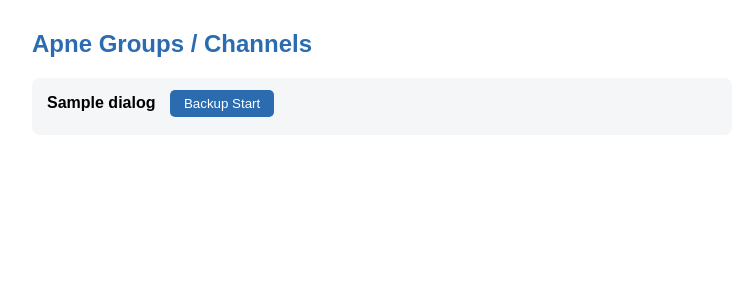
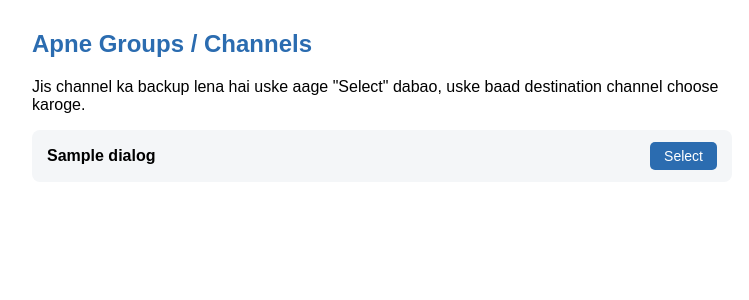
Before and after one commit to payxpoint-art/TG-N-VIDOS, a FastAPI app: template templates/channels.html in a window 1280 px wide. Shown: the top 300 px of the page, without its empty margins (258-1007 px from the left). Run offline with FastAPI, Linux system fonts and the light colour scheme; the template is opened without the code that fills it: most values are stand-ins (such as "Sample title", 1, 10 or a date in 2020); parts of the project's set-up code (start-up, migrations or seed data) failed here and were passed over.

Commit message:
Overwrite via github_sync_tool

```diff
--- a/database.py
+++ b/database.py
@@ -1,7 +1,10 @@
 import sqlite3
+import json
 from contextlib import contextmanager
 
 DB_PATH = "backup.db"
+
+MAX_LOG_LINES = 100
 
 
 def init_db():
@@ -11,12 +14,15 @@ def init_db():
         CREATE TABLE IF NOT EXISTS backup_progress (
             channel_id TEXT PRIMARY KEY,
             channel_name TEXT,
+            destination_id TEXT,
+            destination_name TEXT,
             last_message_id INTEGER DEFAULT 0,
             total_videos INTEGER DEFAULT 0,
             total_photos INTEGER DEFAULT 0,
             total_files INTEGER DEFAULT 0,
             total_failed INTEGER DEFAULT 0,
-            status TEXT DEFAULT 'idle'
+            status TEXT DEFAULT 'idle',
+            logs TEXT DEFAULT '[]'
         )
     """)
     conn.commit()
@@ -39,7 +45,14 @@ def get_progress(channel_id):
         row = conn.execute(
             "SELECT * FROM backup_progress WHERE channel_id=?", (channel_id,)
         ).fetchone()
-        return dict(row) if row else None
+        if not row:
+            return None
+        result = dict(row)
+        try:
+            result["logs"] = json.loads(result.get("logs") or "[]")
+        except Exception:
+            result["logs"] = []
+        return result
 
 
 def upsert_progress(channel_id, **fields):
@@ -58,3 +71,12 @@ def upsert_progress(channel_id, **fields):
                 f"INSERT INTO backup_progress ({cols}) VALUES ({qs})",
                 (channel_id, *fields.values())
             )
+
+
+def add_log(channel_id, message):
+    progress = get_progress(channel_id) or {}
+    logs = progress.get("logs", [])
+    logs.append(message)
+    if len(logs) > MAX_LOG_LINES:
+        logs = logs[-MAX_LOG_LINES:]
+    upsert_progress(channel_id, logs=json.dumps(logs))
--- a/drive_uploader.py
+++ /dev/null
@@ -1,49 +0,0 @@
-import os
-import json
-from google.oauth2 import service_account
-from googleapiclient.discovery import build
-from googleapiclient.http import MediaFileUpload
-
-SCOPES = ["https://www.googleapis.com/auth/drive"]
-DRIVE_FOLDER_ID = os.environ["DRIVE_FOLDER_ID"]
-
-
-def get_drive_service():
-    creds_json = json.loads(os.environ["GOOGLE_SERVICE_ACCOUNT_JSON"])
-    creds = service_account.Credentials.from_service_account_info(
-        creds_json, scopes=SCOPES
-    )
-    return build("drive", "v3", credentials=creds)
-
-
-def upload_file(local_path, filename, subfolder_name=None):
-    service = get_drive_service()
-    parent = DRIVE_FOLDER_ID
-
-    if subfolder_name:
-        parent = get_or_create_subfolder(service, subfolder_name, DRIVE_FOLDER_ID)
-
-    file_metadata = {"name": filename, "parents": [parent]}
-    media = MediaFileUpload(local_path, resumable=True)
-    uploaded = service.files().create(
-        body=file_metadata, media_body=media, fields="id"
-    ).execute()
-    return uploaded.get("id")
-
-
-def get_or_create_subfolder(service, name, parent_id):
-    query = (
-        f"name='{name}' and mimeType='application/vnd.google-apps.folder' "
-        f"and '{parent_id}' in parents and trashed=false"
-    )
-    results = service.files().list(q=query, fields="files(id)").execute()
-    files = results.get("files", [])
-    if files:
-        return files[0]["id"]
-    metadata = {
-        "name": name,
-        "mimeType": "application/vnd.google-apps.folder",
-        "parents": [parent_id],
-    }
-    folder = service.files().create(body=metadata, fields="id").execute()
-    return folder.get("id")
--- a/main.py
+++ b/main.py
@@ -4,8 +4,7 @@ from fastapi import FastAPI, Request
 from fastapi.responses import HTMLResponse
 from fastapi.templating import Jinja2Templates
 
-from database import init_db, get_progress, upsert_progress
-from drive_uploader import upload_file
+from database import init_db, get_progress, upsert_progress, add_log
 from telegram_client import client, list_dialogs, classify_media
 
 app = FastAPI()
@@ -38,12 +37,22 @@ async def home(request: Request):
     )
 
 
-@app.post("/start-backup/{channel_id}")
-async def start_backup(channel_id: str):
-    if channel_id in backup_tasks and not backup_tasks[channel_id].done():
+@app.get("/select-destination/{source_id}", response_class=HTMLResponse)
+async def select_destination(request: Request, source_id: str):
+    dialogs = await list_dialogs()
+    return templates.TemplateResponse(
+        "select_destination.html",
+        {"request": request, "dialogs": dialogs, "source_id": source_id}
+    )
+
+
+@app.post("/start-backup/{source_id}/{dest_id}")
+async def start_backup(source_id: str, dest_id: str):
+    key = source_id
+    if key in backup_tasks and not backup_tasks[key].done():
         return {"status": "already_running"}
-    task = asyncio.create_task(run_backup(int(channel_id)))
-    backup_tasks[channel_id] = task
+    task = asyncio.create_task(run_backup(int(source_id), int(dest_id)))
+    backup_tasks[key] = task
     return {"status": "started"}
 
 
@@ -53,27 +62,40 @@ async def status(channel_id: str):
     return progress or {"status": "not_started"}
 
 
-async def run_backup(channel_id: int):
-    entity = await client.get_entity(channel_id)
-    channel_name = getattr(entity, "title", str(channel_id))
-    progress = get_progress(str(channel_id)) or {}
+async def run_backup(source_id: int, dest_id: int):
+    channel_id_key = str(source_id)
+    source_entity = await client.get_entity(source_id)
+    dest_entity = await client.get_entity(dest_id)
+    source_name = getattr(source_entity, "title", str(source_id))
+    dest_name = getattr(dest_entity, "title", str(dest_id))
+
+    progress = get_progress(channel_id_key) or {}
     last_id = progress.get("last_message_id", 0)
 
-    upsert_progress(str(channel_id), channel_name=channel_name, status="running")
+    upsert_progress(
+        channel_id_key,
+        channel_name=source_name,
+        destination_id=str(dest_id),
+        destination_name=dest_name,
+        status="running",
+    )
+    add_log(channel_id_key, f"Backup shuru: '{source_name}' -> '{dest_name}'")
 
     videos = progress.get("total_videos", 0)
     photos = progress.get("total_photos", 0)
     files_ = progress.get("total_files", 0)
     failed = progress.get("total_failed", 0)
 
-    async for message in client.iter_messages(entity, min_id=last_id, reverse=True):
+    async for message in client.iter_messages(source_entity, min_id=last_id, reverse=True):
         media_type = classify_media(message)
         if media_type:
             try:
                 local_path = await message.download_media(file="downloads/")
                 if local_path:
-                    filename = os.path.basename(local_path)
-                    upload_file(local_path, filename, subfolder_name=channel_name)
+                    caption = message.text or ""
+                    await client.send_file(
+                        dest_entity, local_path, caption=caption
+                    )
                     os.remove(local_path)
 
                     if media_type == "video":
@@ -82,13 +104,20 @@ async def run_backup(channel_id: int):
                         photos += 1
                     else:
                         files_ += 1
+                    add_log(
+                        channel_id_key,
+                        f"OK msg {message.id}: {media_type} bhej diya"
+                    )
             except Exception as e:
                 failed += 1
-                print(f"Failed on message {message.id}: {e}")
+                add_log(
+                    channel_id_key,
+                    f"FAIL msg {message.id}: {type(e).__name__}: {e}"
+                )
 
         upsert_progress(
-            str(channel_id),
-            channel_name=channel_name,
+            channel_id_key,
+            channel_name=source_name,
             last_message_id=message.id,
             total_videos=videos,
             total_photos=photos,
@@ -96,4 +125,5 @@ async def run_backup(channel_id: int):
             total_failed=failed,
         )
 
-    upsert_progress(str(channel_id), status="completed")
+    upsert_progress(channel_id_key, status="completed")
+    add_log(channel_id_key, "Backup completed.")
--- a/requirements.txt
+++ b/requirements.txt
@@ -3,6 +3,3 @@ fastapi==0.111.0
 uvicorn==0.30.1
 jinja2==3.1.4
 python-multipart==0.0.9
-google-api-python-client==2.134.0
-google-auth==2.30.0
-google-auth-httplib2==0.2.0
--- a/templates/channels.html
+++ b/templates/channels.html
@@ -7,39 +7,21 @@
     body { font-family: Arial, sans-serif; max-width: 700px; margin: 30px auto; padding: 0 15px; }
     h2 { color: #2b6cb0; }
     ul { list-style: none; padding: 0; }
-    li { background: #f4f6f8; margin-bottom: 10px; padding: 12px 15px; border-radius: 8px; }
-    button { background: #2b6cb0; color: white; border: none; padding: 6px 14px; border-radius: 5px; cursor: pointer; margin-left: 10px; }
-    button:hover { background: #1e4e8c; }
-    .stats { display: block; margin-top: 6px; font-size: 14px; color: #333; }
+    li { background: #f4f6f8; margin-bottom: 10px; padding: 12px 15px; border-radius: 8px; display: flex; justify-content: space-between; align-items: center; }
+    a.btn { background: #2b6cb0; color: white; border: none; padding: 6px 14px; border-radius: 5px; cursor: pointer; text-decoration: none; font-size: 14px; }
+    a.btn:hover { background: #1e4e8c; }
   </style>
 </head>
 <body>
 <h2>Apne Groups / Channels</h2>
+<p>Jis channel ka backup lena hai uske aage "Select" dabao, uske baad destination channel choose karoge.</p>
 <ul>
 {% for d in dialogs %}
   <li>
     <strong>{{ d.name }}</strong>
-    <button onclick="startBackup('{{ d.id }}')">Backup Start</button>
-    <span class="stats" id="status-{{ d.id }}"></span>
+    <a class="btn" href="/select-destination/{{ d.id }}">Select</a>
   </li>
 {% endfor %}
 </ul>
-
-<script>
-async function startBackup(id) {
-  await fetch(`/start-backup/${id}`, { method: "POST" });
-  poll(id);
-}
-
-async function poll(id) {
-  const res = await fetch(`/status/${id}`);
-  const data = await res.json();
-  document.getElementById(`status-${id}`).innerText =
-    `Videos: ${data.total_videos||0} | Photos: ${data.total_photos||0} | Files: ${data.total_files||0} | Failed: ${data.total_failed||0} | Status: ${data.status||'not started'}`;
-  if (data.status === "running") {
-    setTimeout(() => poll(id), 3000);
-  }
-}
-</script>
 </body>
 </html>
```
Also changed, not shown: templates/select_destination.html (added, +63 -0 lines), README.md, 1 other file.
